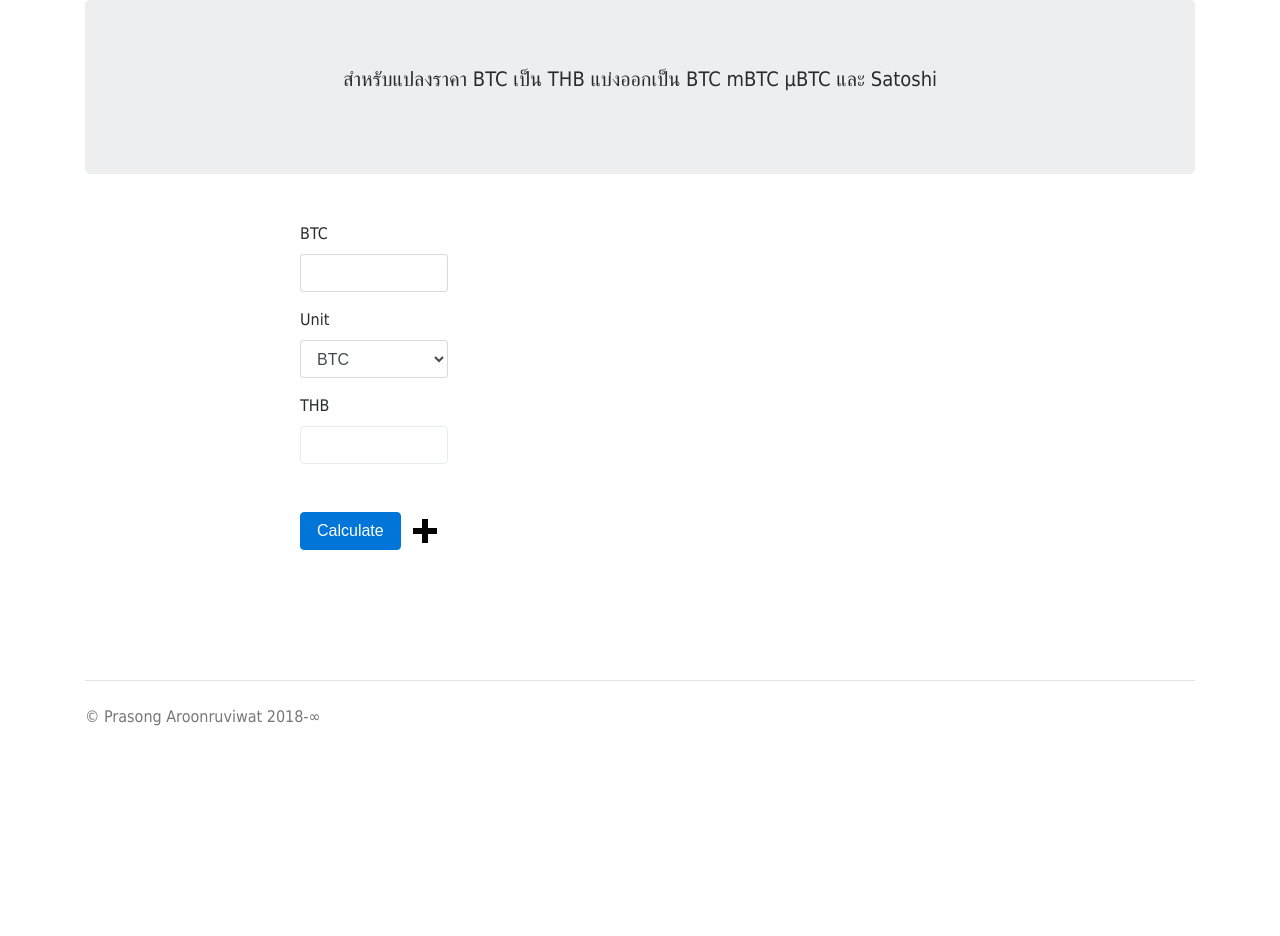
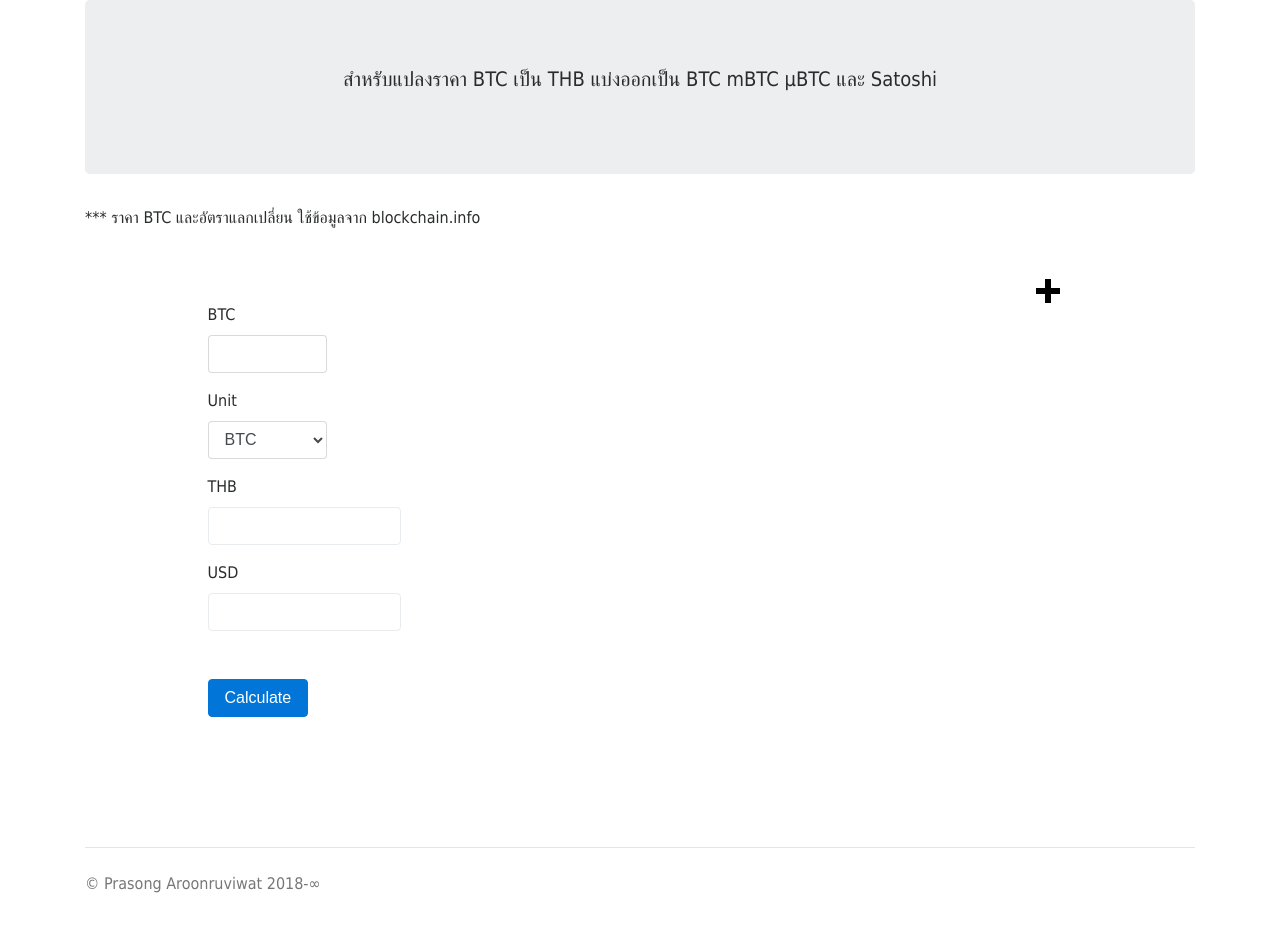
Before and after one commit to psafx/btc-thb-calculator, a PHP site: page / in a window 1280 px wide. Shown: the part 81-1017 px from the top of the page. Before the commit the page ends 807 px from the top, so only its background shows below. Run offline with PHP 8.4, Linux system fonts and the light colour scheme; some libraries are stand-ins or nearby versions.

Commit message:
Add USD output

```diff
--- a/css/style.css
+++ b/css/style.css
@@ -29,7 +29,6 @@ body {
 }
 
 @media (min-width: 576px) {
-  .first-row .btn-add,
   .first-row .btn-calculate {
     margin-top: 2rem;
   }
--- a/index.php
+++ b/index.php
@@ -10,7 +10,8 @@
 <script>
 jQuery(function($, undefined) {
   var now = 0
-    , last = 0
+    , last_thb = 0
+    , last_usd = 0
     , id = 1
   function get_btc_price() {
     latest = $.now()
@@ -21,7 +22,10 @@ jQuery(function($, undefined) {
     url = '/get-price.php'
     return $.getJSON(url, function(data) {
       if (data.THB !== undefined) {
-        last = data.THB
+        last_thb = data.THB
+      }
+      if (data.USD !== undefined) {
+        last_usd = data.USD
       }
     })
   }
@@ -36,13 +40,12 @@ jQuery(function($, undefined) {
       $('#alert_btc').css('visibility', 'hidden')
     }
     $.when(get_btc_price()).then(function() {
-      if (last > 0) {
-        var unit = $('#btc_unit_' + target + ' option:selected').val()
-          , decimal = 4
-          , output = 0.0
-          , output_str = ''
-
-        output = parseFloat(btc) * parseFloat(last)
+      var unit = $('#btc_unit_' + target + ' option:selected').val()
+        , decimal = 4
+        , output = 0.0
+        , output_str = ''
+      if (last_thb > 0) {
+        output = parseFloat(btc) * parseFloat(last_thb)
         if (unit == '2') {
           output /= 1000.0
           decimal = 6
@@ -56,11 +59,27 @@ jQuery(function($, undefined) {
         output_str = output.toFixed(decimal)
         $('#thb_output_' + target).val(output_str)
       }
+      if (last_usd > 0) {
+        output = parseFloat(btc) * parseFloat(last_usd)
+        if (unit == '2') {
+          output /= 1000.0
+          decimal = 6
+        } else if (unit == '3') {
+          output /= 1000000.0
+          decimal = 8
+        } else if (unit == '4') {
+          output /= 100000000.0
+          decimal = 10
+        }
+        output_str = output.toFixed(decimal)
+        $('#usd_output_' + target).val(output_str)
+      }
     })
     $(this).attr('disabled', 'disabled')
     $('#btc_amount_' + target).attr('disabled', 'disabled')
     $('#btc_unit_' + target).attr('disabled', 'disabled')
     $('#thb_output_' + target).attr('disabled', 'disabled')
+    $('#usd_output_' + target).attr('disabled', 'disabled')
   }
   $(document).on('click', '.btn-calculate', calculate)
   $('.btn-add').on('click', function(e) {
@@ -68,10 +87,10 @@ jQuery(function($, undefined) {
     id++
     id_str = ('000'+id).slice(-3)
     var content = '              <div class=\"form-row\">' +
-'                <div class="form-group col-sm-3">' +
+'                <div class="form-group col-sm-2">' +
 '                  <input type="text" class="form-control" id="btc_amount_' + id_str + '">' +
 '                </div>' +
-'                <div class="form-group col-sm-3">' +
+'                <div class="form-group col-sm-2">' +
 '                  <select id="btc_unit_' + id_str + '" class="form-control">' +
 '                    <option value="1">BTC</option>' +
 '                    <option value="2">mBTC</option>' +
@@ -83,12 +102,24 @@ jQuery(function($, undefined) {
 '                  <input type="text" readonly class="form-control" id="thb_output_' + id_str + '">' +
 '                </div>' +
 '                <div class="form-group col-sm-3">' +
+'                  <input type="text" readonly class="form-control" id="usd_output_' + id_str + '">' +
+'                </div>' +
+'                <div class="form-group col-sm-2">' +
 '                  <button class="btn btn-primary btn-calculate" data-target="' + id_str + '">Calculate</button>' +
 '                </div>' +
 '              </div>'
     $('#btc_to_thb_form').append(content)
   })
 })
+</script>
+<!-- Global site tag (gtag.js) - Google Analytics -->
+<script async src="https://www.googletagmanager.com/gtag/js?id=UA-35429216-3"></script>
+<script>
+  window.dataLayer = window.dataLayer || [];
+  function gtag(){dataLayer.push(arguments);}
+  gtag('js', new Date());
+
+  gtag('config', 'UA-35429216-3');
 </script>
   </head>
   <body>
@@ -107,15 +138,21 @@ jQuery(function($, undefined) {
         <div class="jumbotron">
           <p class="lead text-center">สำหรับแปลงราคา BTC เป็น THB แบ่งออกเป็น BTC mBTC &#181;BTC และ Satoshi</p>
         </div>
+        <p>*** ราคา BTC และอัตราแลกเปลี่ยน ใช้ข้อมูลจาก blockchain.info</p>
         <div class="row calculator">
-          <div class="col-md-10 offset-md-1 col-lg-8 offset-lg-2">
+          <div class="col-lg-10 offset-lg-1">
             <form id="btc_to_thb_form">
+              <div class="form-row">
+                <div class="col-1 offset-11">
+                  <img class="btn-add" src="/open-iconic/svg/plus.svg" width="24px" height="24px" alt="plus">
+                </div>
+              </div>
               <div class="form-row first-row">
-                <div class="form-group col-sm-3">
+                <div class="form-group col-sm-2">
                   <label for="btc_amount_001">BTC</label>
                   <input type="text" class="form-control" id="btc_amount_001">
                 </div>
-                <div class="form-group col-sm-3">
+                <div class="form-group col-sm-2">
                   <label for="btc_unit_001">Unit</label>
                   <select id="btc_unit_001" class="form-control">
                     <option value="1">BTC</option>
@@ -129,8 +166,11 @@ jQuery(function($, undefined) {
                   <input type="text" readonly class="form-control" id="thb_output_001">
                 </div>
                 <div class="form-group col-sm-3">
+                  <label for="usd_output_001">USD</label>
+                  <input type="text" readonly class="form-control" id="usd_output_001">
+                </div>
+                <div class="form-group col-sm-2">
                   <button class="btn btn-primary btn-calculate" data-target="001">Calculate</button>
-                  <img class="btn-add" src="/open-iconic/svg/plus.svg" width="24px" height="24px" alt="plus">
                 </div>
               </div>
             </form>
```
Also changed, not shown: app.yaml (+5 -3 lines), get-price.php (+23 -17 lines).
